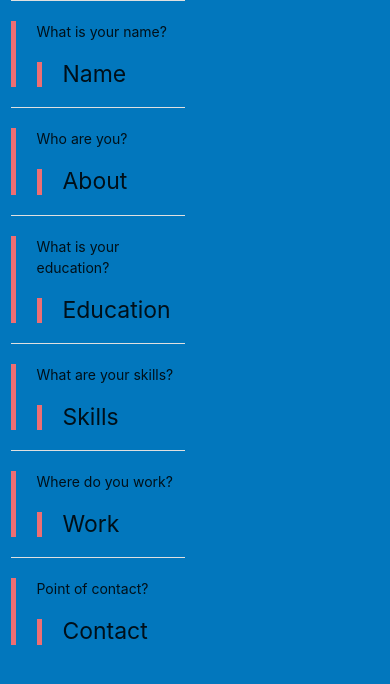
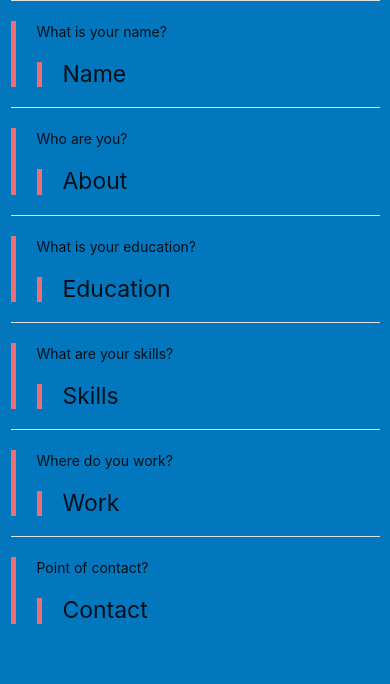
Before and after one commit to sidwar76/web-app-ci-cd-with-travis-ci-dong-alex, a Django app: page / in a window 390 px wide. Shown: the top 684 px of the page. Run offline with Django 3.2, Linux system fonts and the light colour scheme.

Commit message:
Add responsiveness

```diff
--- a/webresume/frontend/templates/index.html
+++ b/webresume/frontend/templates/index.html
@@ -3,7 +3,7 @@
 <html lang="en">
 <head>
   <meta charset="utf-8">
-
+    <meta name="viewport" content="width=device-width, initial-scale=1.0">
   <title>Assignment 3 setup</title>
 
 
@@ -13,7 +13,7 @@
 
 <body class="light-blue darken-3">
     <div class="row flex">
-        <div class="grid-example col s6 m6">
+        <div class="grid-example col s12 m6">
                 <div class="divider"></div>
                 <blockquote class="hoverable">What is your name?<blockquote> <h5 id="name" class="hoverable">Name</h5></blockquote></blockquote>
                 <div class="divider"></div>
```
